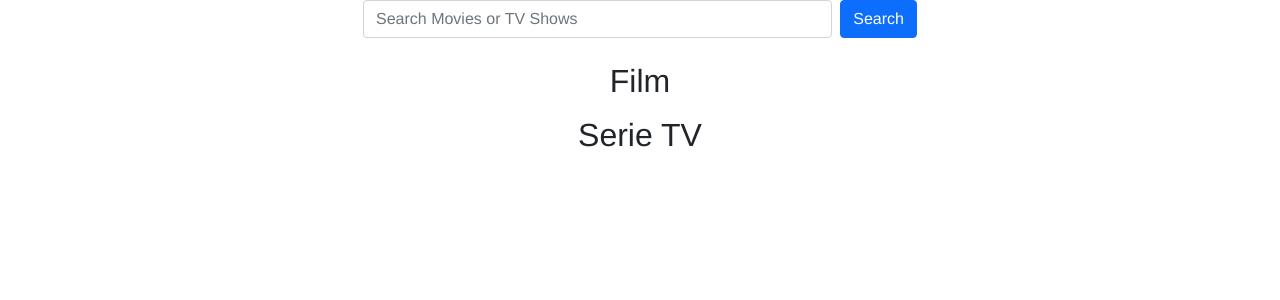
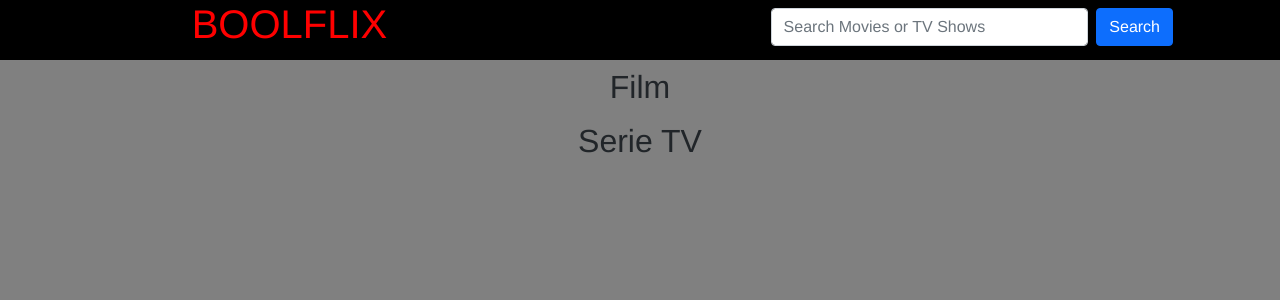
Before and after one commit to francescoP02/vue-boolflix, a Vue app: page / in a window 1280 px wide. Shown: the top 300 px of the page. Built offline with nearby package versions, Linux system fonts and the light colour scheme.

Commit message:
Input in header, removed AppFilter and started MILESTONE4

```diff
--- a/src/App.vue
+++ b/src/App.vue
@@ -1,20 +1,79 @@
 <template>
   <div id="app">
-    <AppHeader />
-    <AppMain />
+    <header>
+      <AppHeader @clickedSearch="performSearch"/>
+    </header>
+    <main>
+      <AppLoading v-if="loading" />
+      <AppMain v-else :moviesList="movieList" :serieList="seriesList"/>
+    </main>
   </div>
 </template>
 
 <script>
 import AppHeader from './components/AppHeader.vue';
 import AppMain from './components/AppMain.vue';
+import AppLoading from "./components/AppLoading.vue";
+import axios from "axios";
 
 export default {
   name: 'App',
   components: {
     AppHeader,
     AppMain,
+    AppLoading,
   },
+  data() {
+    return {
+      movieList: [],
+      seriesList: [],
+      filter: {
+        genre: "",
+        artist: "",
+      },
+      loading: false,
+    }
+  },
+  methods: {
+    performSearch(searchTerm) {
+      this.loading = true;
+      const params = {
+            api_key: "ada2d065ca5348c690e937f411db9e54",
+            lang: "en-US",
+            page: 1,
+            query: searchTerm,
+      };
+      axios
+        .get("https://api.themoviedb.org/3/search/movie", { params })
+        .then((resp) => {
+          this.movieList = resp.data.results;
+          setTimeout(() => {
+            this.loading = false;
+          }, 1000);
+          this.movieList.forEach((element) => {
+          element.vote_average = "&starf;".repeat(
+          Math.ceil(element.vote_average / 2)
+          );
+          });
+        });
+      axios
+        .get("https://api.themoviedb.org/3/search/tv", { params } )
+        .then((resp) => {
+          this.seriesList = resp.data.results;
+          setTimeout(() => {
+            this.loading = false;
+          }, 1000);
+          this.seriesList.forEach((element) => {
+          element.vote_average = "&starf;".repeat(
+          Math.ceil(element.vote_average / 2)
+          );
+          });
+        });
+    },
+  },
+  computed: {
+  },
+
 }
 </script>
 
--- a/src/components/AppFilter.vue
+++ /dev/null
@@ -1,40 +0,0 @@
-<template>
-  <div class="row row-cols-1 row-cols-md-2 g-2 justify-content-center">
-    <div class="d-flex mb-3">
-      <input
-        type="text"
-        class="form-control"
-        id="search-text"
-        placeholder="Search Movies or TV Shows"
-        v-model="searchText"
-        @keyup.enter="$emit('clickedSearch', searchText)"
-      />
-      <button
-        type="button"
-        class="btn btn-primary ms-2"
-        @click="$emit('clickedSearch', searchText)"
-      >
-        Search
-      </button>
-    </div>
-  </div>
-</template>
-
-<script>
-export default {
-  name: "AppFilter",
-  data: function () {
-    return {
-      searchText: "",
-    };
-  },
-  methods: {},
-  props: {},
-};
-</script>
-
-<style scoped lang="scss">
-@import "../style/variables.scss";
-@import "../style/common.scss";
-
-</style>
--- a/src/components/AppHeader.vue
+++ b/src/components/AppHeader.vue
@@ -1,14 +1,38 @@
 <template>
-  <header>
+
+  <header class="d-flex">
+    <h1>Boolflix</h1>
     <div>
-
+      <div class="d-flex py-2">
+        <input
+          type="text"
+          class="form-control col-6"
+          id="search-text"
+          placeholder="Search Movies or TV Shows"
+          v-model="searchText"
+          @keyup.enter="$emit('clickedSearch', searchText)"
+        />
+        <button
+          type="button"
+          class="btn btn-primary ms-2"
+          @click="$emit('clickedSearch', searchText)"
+        >
+          Search
+        </button>
+      </div>
     </div>
   </header>
+
 </template>
 
 <script>
 export default {
   name: "AppHeader",
+  data: function () {
+    return {
+      searchText: "",
+    };
+  },
 };
 </script>
 
@@ -16,4 +40,17 @@ export default {
 @import "../style/variables.scss";
 @import "../style/common.scss";
 
+header {
+  background-color: $h-background;
+  height: 60px;
+  flex-direction: row;
+  justify-content: space-around;
+
+  h1 {
+    color: red;
+    text-transform: uppercase;
+    align-items: center;
+  }
+
+}
 </style>
--- a/src/components/AppMain.vue
+++ b/src/components/AppMain.vue
@@ -1,7 +1,6 @@
 <template>
-  <AppLoading v-if="loading" />
-  <div v-else class="container">
-    <AppFilter @clickedSearch="performSearch($event)" />
+<main>
+  <div class="container">
     <h2 class="text-center col-12 py-2">Film</h2>
     <div class="row row-cols-2 row-cols-md-4 g-2">
       <MovieCard
@@ -19,82 +18,26 @@
       />
     </div>
   </div>
+</main>
 </template>
 
 <script>
 import MovieCard from "./MovieCard.vue";
 import SerieCard from "./SerieCard.vue";
-import AppLoading from "./AppLoading.vue";
-import AppFilter from "./AppFilter.vue";
-import axios from "axios";
 
 export default {
   name: "AppMain",
   components: {
     MovieCard,
-    AppLoading,
-    AppFilter,
     SerieCard,
+},
+    props: {
+    moviesList: Object,
+    serieList: Object,
   },
   data() {
     return {
-      movieList: [],
-      seriesList: [],
-      loading: false,
-      filter: {
-        genre: "",
-        artist: "",
-      },
     };
-  },
-  methods: {
-    performSearch(searchTerm) {
-      this.loading = true;
-      const params = {
-            api_key: "ada2d065ca5348c690e937f411db9e54",
-            lang: "en-US",
-            page: 1,
-            query: searchTerm,
-      };
-
-      axios
-        .get("https://api.themoviedb.org/3/search/movie", { params })
-        .then((resp) => {
-          this.movieList = resp.data.results;
-          setTimeout(() => {
-            this.loading = false;
-          }, 600);
-        });
-
-        axios
-        .get("https://api.themoviedb.org/3/search/tv", { params } )
-        .then((resp) => {
-          this.seriesList = resp.data.results;
-          setTimeout(() => {
-            this.loading = false;
-          }, 600);
-        });
-    },
-  },
-  computed: {
-    moviesList: function () {
-      const sortedFeatures = this.movieList;
-      sortedFeatures.forEach((element) => {
-        element.vote_average = "&starf;".repeat(
-          Math.ceil(element.vote_average / 2)
-        );
-      });
-      return sortedFeatures;
-    },
-    serieList: function () {
-      const sortedFeatures = this.seriesList;
-      sortedFeatures.forEach((element) => {
-        element.vote_average = "&starf;".repeat(
-          Math.ceil(element.vote_average / 2)
-        );
-      });
-      return sortedFeatures;
-    },
   },
   created() {},
 };
@@ -104,4 +47,8 @@ export default {
 @import "../style/variables.scss";
 @import "../style/common.scss";
 
+main {
+  background-color: $m-background;
+  min-height: calc(100vh - 60px);
+}
 </style>
--- a/src/components/MovieCard.vue
+++ b/src/components/MovieCard.vue
@@ -1,18 +1,23 @@
 <template>
   <div class="col">
+
+    <div class="img-card" :class="{ 'no-image': feature.poster_path === null }">
+      <img class="img-fluid" :src="`https://image.tmdb.org/t/p/w342${feature.poster_path}`" />
+    </div>
+
     <div class="feature-card p-2 text-center">
-
-      <img class="img-fluid" :src="`https://image.tmdb.org/t/p/w342${feature.poster_path}`" />
-
-      <h2 class="feature-title fw-bold mt-3">{{ feature.title }}</h2>
-      <p>{{ feature.original_title }}</p>
-      <div>
-        <FlagIcons :languageCode="feature.original_language" />
-        <span
+      <ul>
+        <li>{{ feature.title }}</li>
+        <li>{{ feature.original_title }}</li>
+        <li><FlagIcons :languageCode="feature.original_language" /></li>
+        <li>
+          <span
           v-if="feature.vote_average"
           v-html="feature.vote_average"
-        ></span>
-      </div>
+          ></span>
+        </li>
+        <li class="ms-overview">{{feature.overview}}</li>
+      </ul>
 
     </div>
   </div>
@@ -36,4 +41,13 @@ export default {
 @import "../style/variables.scss";
 @import "../style/common.scss";
 
+.feature-card {
+  .ms-overview {
+    height: 100px;
+    white-space: wrap;
+    overflow: hidden;
+    text-overflow: ellipsis;
+  }
+}
+
 </style>
--- a/src/components/SerieCard.vue
+++ b/src/components/SerieCard.vue
@@ -1,17 +1,22 @@
 <template>
   <div class="col">
+    <div class="img-card" :class="{ 'no-image': feature.poster_path === null }">
+      <img class="img-fluid" :src="`https://image.tmdb.org/t/p/w342${feature.poster_path}`" />
+    </div>
+
     <div class="feature-card p-2 text-center">
-      <img class="img-fluid" :src="`https://image.tmdb.org/t/p/w342${feature.poster_path}`" />
-
-      <h2 class="feature-title fw-bold mt-3">{{ feature.name }}</h2>
-      <p>{{ feature.original_name }}</p>
-      <div>
-        <FlagIcons :languageCode="feature.original_language" />
-        <span
+      <ul>
+        <li>{{ feature.name }}</li>
+        <li>{{ feature.original_name }}</li>
+        <li><FlagIcons :languageCode="feature.original_language" /></li>
+        <li>
+          <span
           v-if="feature.vote_average"
           v-html="feature.vote_average"
-        ></span>
-      </div>
+          ></span>
+        </li>
+        <li class="ms-overview">{{feature.overview}}</li>
+      </ul>
 
     </div>
   </div>
@@ -35,4 +40,12 @@ export default {
 @import "../style/variables.scss";
 @import "../style/common.scss";
 
+.feature-card {
+  .ms-overview {
+    height: 100px;
+    white-space: wrap;
+    overflow: hidden;
+    text-overflow: ellipsis;
+  }
+}
 </style>
--- a/src/style/common.scss
+++ b/src/style/common.scss
@@ -3,3 +3,7 @@
 body {
     font-family: "Montserrat", Helvetica, sans-serif;
 }
+
+ul {
+    list-style: none;
+}
--- a/src/style/variables.scss
+++ b/src/style/variables.scss
@@ -0,0 +1,2 @@
+$h-background : black;
+$m-background : gray;
```
